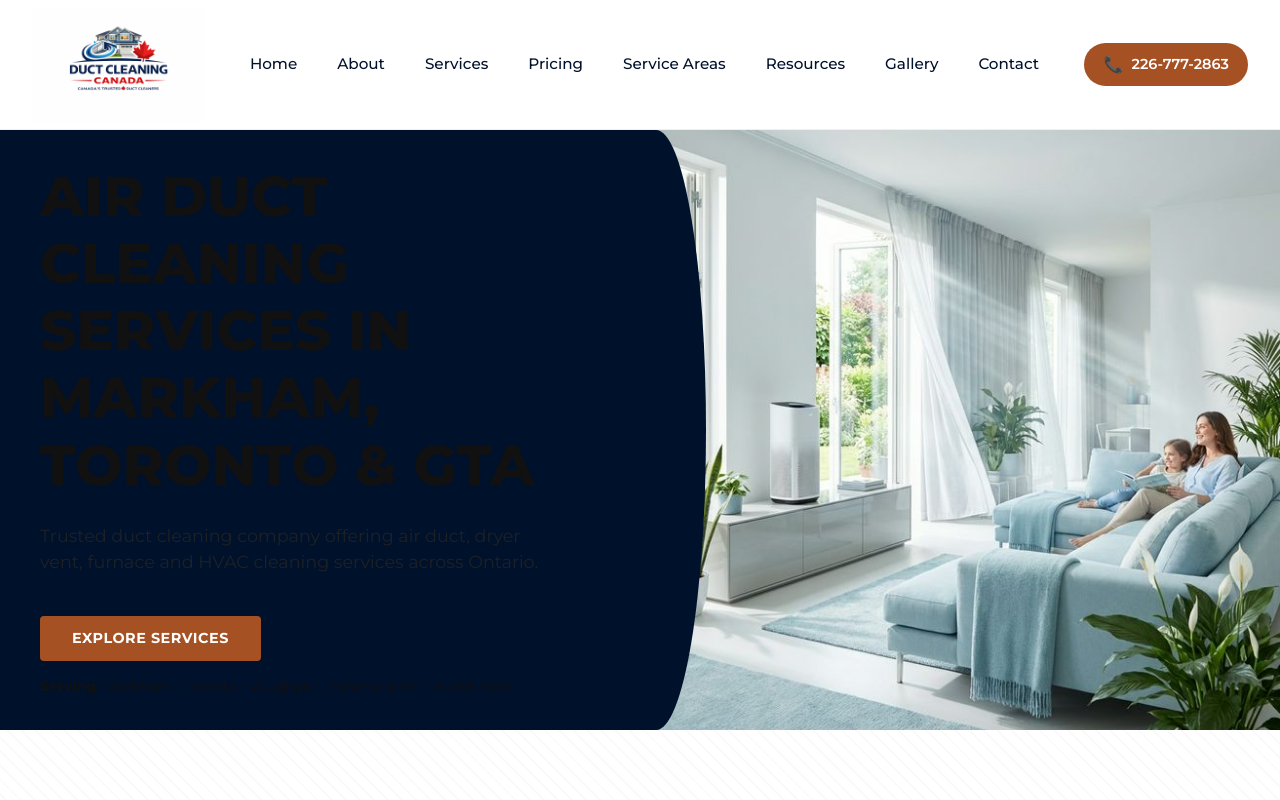
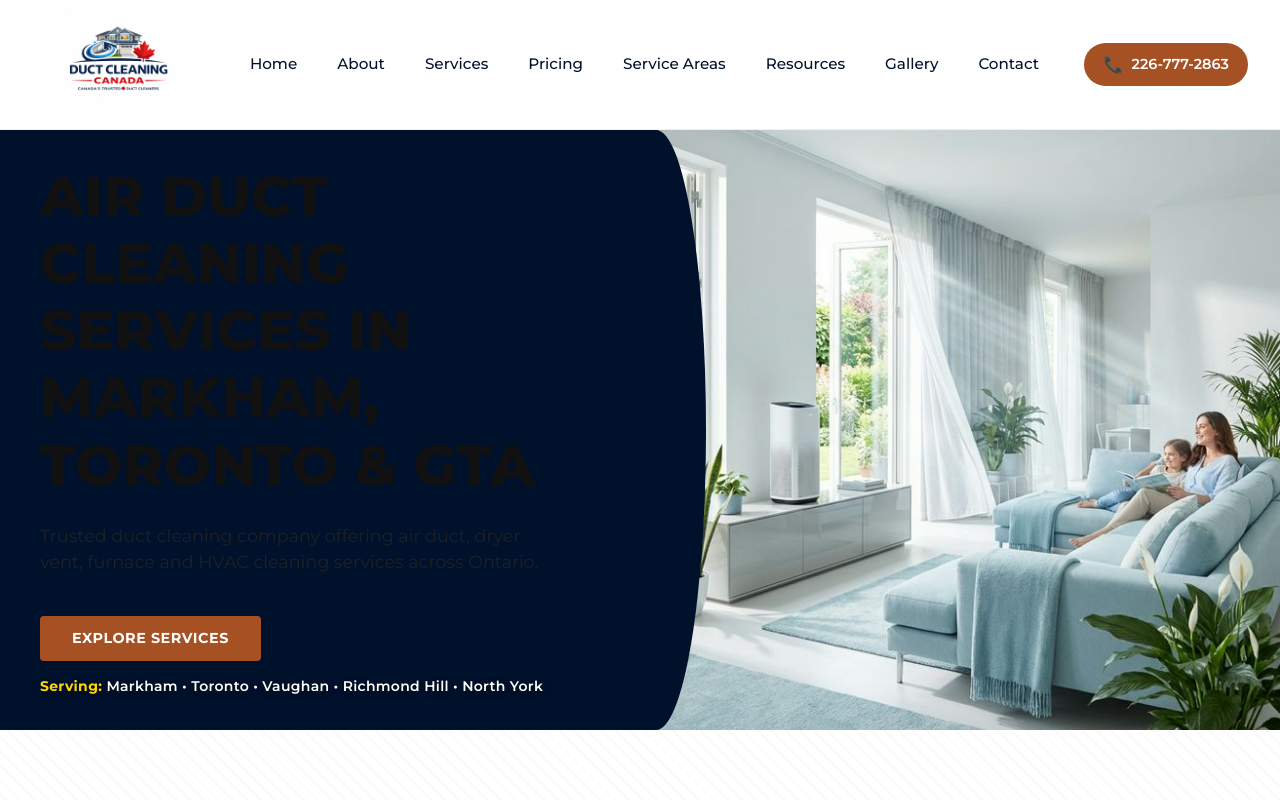
Before and after one commit to josph8487-prog/duct-Canada-original, a Next.js app: page / in a window 1280 px wide. Shown: the top 800 px of the page. Built offline with nearby package versions, Linux system fonts and the light colour scheme.

Commit message:
Update page.tsx

```diff
--- a/src/app/page.tsx
+++ b/src/app/page.tsx
@@ -53,10 +53,22 @@ export default function Home() {
                 Explore Services
               </Link>
 
-              {/* SERVICE AREAS */}
-              <div style={{ marginTop: "15px", fontSize: "14px", color: "#111" }}>
-                <strong>Serving:</strong> Markham • Toronto • Vaughan • Richmond Hill • North York
-              </div>
+            {/* SERVICE AREAS */}
+<div
+  style={{
+    marginTop: "15px",
+    fontSize: "14px",
+    color: "#ffffff",
+    fontWeight: "600",
+    textShadow: "0 2px 6px rgba(0,0,0,0.6)",
+    letterSpacing: "0.3px"
+  }}
+>
+  <strong style={{ color: "#ffd700" }}>Serving:</strong>{" "}
+  <span style={{ color: "#ffffff" }}>
+    Markham • Toronto • Vaughan • Richmond Hill • North York
+  </span>
+</div>
 
             </div>
           </div>
```
